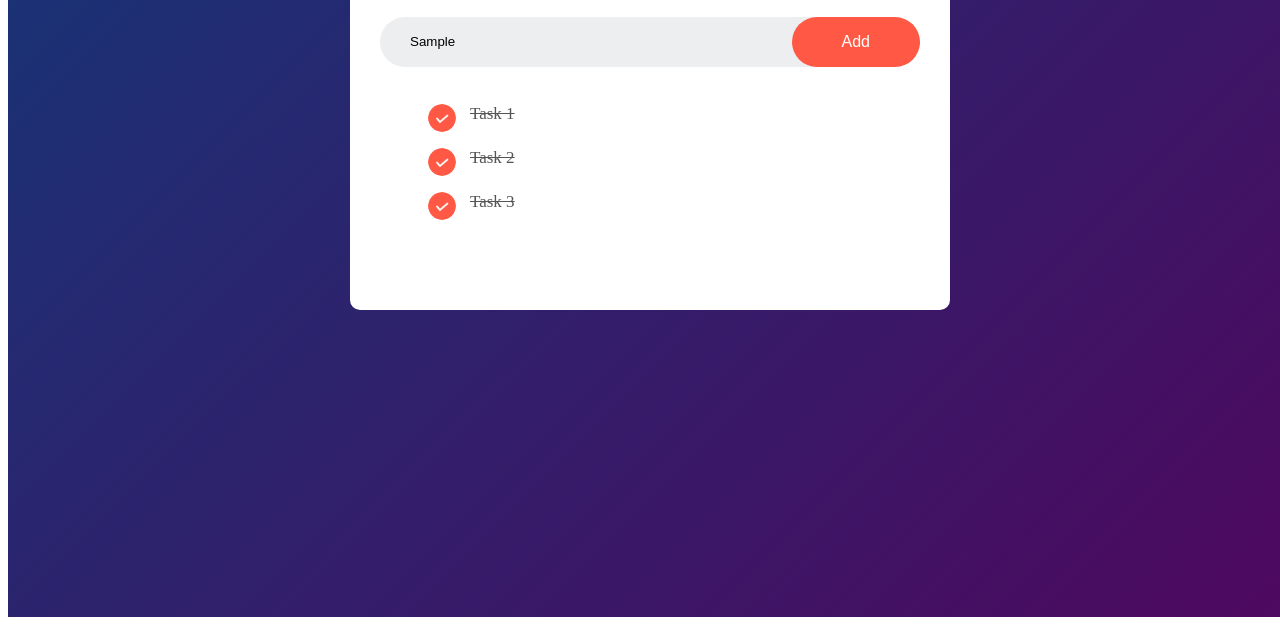
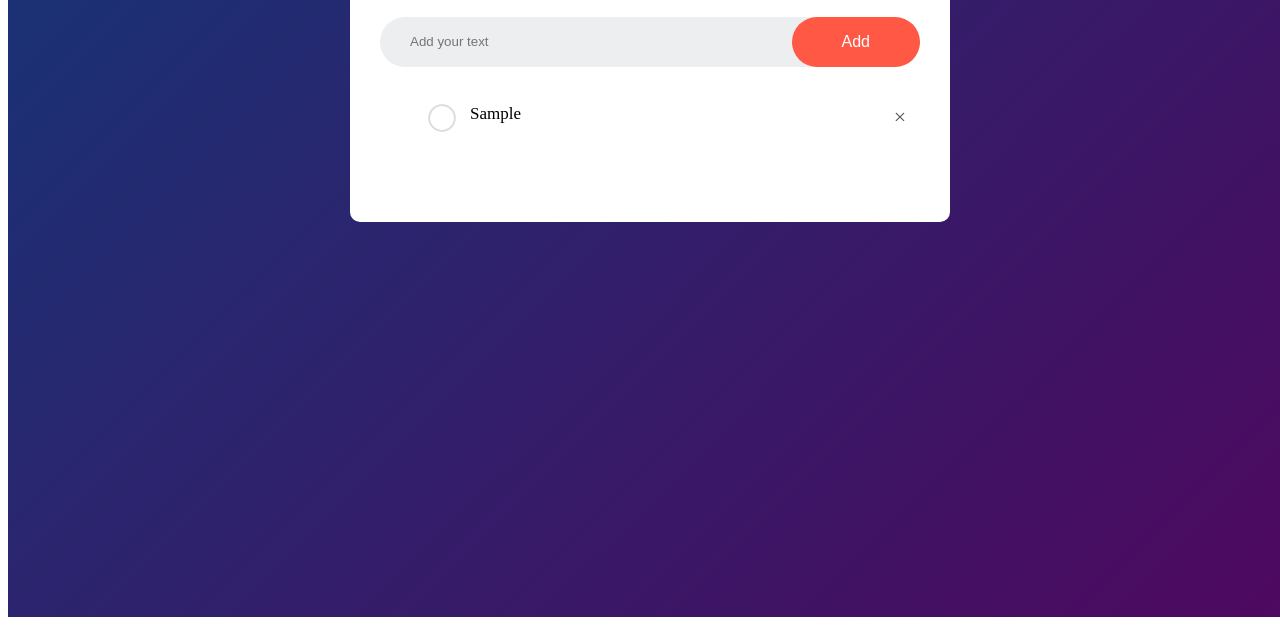
Before and after one commit to akashsky7/todoList, a plain HTML site: page index.html in a window 1280 px wide. Both pictures are taken after typing "Sample" into the empty fields and a click on the button "Add". Shown: the part 211-836 px from the top of the page. Drawn offline with Linux system fonts and the light colour scheme.

Commit message:
todoList final - day 4 of 100 days of code

```diff
--- a/index.html
+++ b/index.html
@@ -11,15 +11,16 @@
             <h2>ToDo List <img src="assets/images/icon.png"></h2>
             <div class="row">
                 <input type="text" id="input-box" placeholder="Add your text">
-                <button>Add</button>
+                <button onclick="addTask()">Add</button>
             </div>
             <ul id="list-container">
-                <li class="checked">Task 1</li>
+                <!-- <li class="checked">Task 1</li>
                 <li class="checked">Task 2</li>
-                <li class="checked">Task 3</li>
+                <li class="checked">Task 3</li> -->
+
             </ul>
         </div>
     </div>
-
+    <script src='script.js'></script>
 </body>
 </html>
--- /dev/null
+++ b/script.js
@@ -0,0 +1,38 @@
+const inputBox = document.getElementById('input-box');
+const listContainer = document.getElementById('list-container');
+
+function addTask(){
+    if(inputBox.value === ''){
+        alert('You must write something')
+    }
+    else{
+        let li = document.createElement('li');
+        li.innerHTML = inputBox.value;
+        listContainer.appendChild(li);
+        let span = document.createElement('span');
+        span.innerHTML = "\u00d7";
+        li.appendChild(span);
+    }
+    inputBox.value = '';
+    saveData()
+}
+
+listContainer.addEventListener('click', function(e){
+    if(e.target.tagName === "LI"){
+        e.target.classList.toggle('checked')
+        saveData()
+    }
+    if(e.target.tagName === "SPAN"){
+        e.target.parentElement.remove();
+        saveData()
+    }
+}, false);
+
+function saveData(){
+    localStorage.setItem("data", listContainer.innerHTML);
+}
+
+function showTask(){
+    listContainer.innerHTML = localStorage.getItem('data');
+}
+showTask()
--- a/style.css
+++ b/style.css
@@ -86,3 +86,20 @@ ul li.checked{
 ul li.checked::before{
     background-image: url(assets/images/checked.png);
 }
+
+ul li span{
+    position: absolute;
+    right: 0;
+    top: 5px;
+    width: 40px;
+    height: 40px;
+    font-size: 22px;
+    color: #555;
+    line-height: 40px;
+    text-align: center;
+    border-radius: 50%;
+}
+
+ul li span:hover{
+    background: #edeef0;
+}
```
